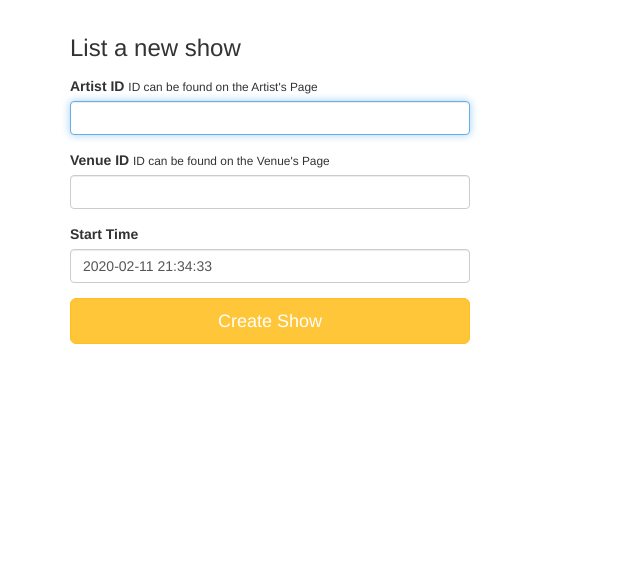
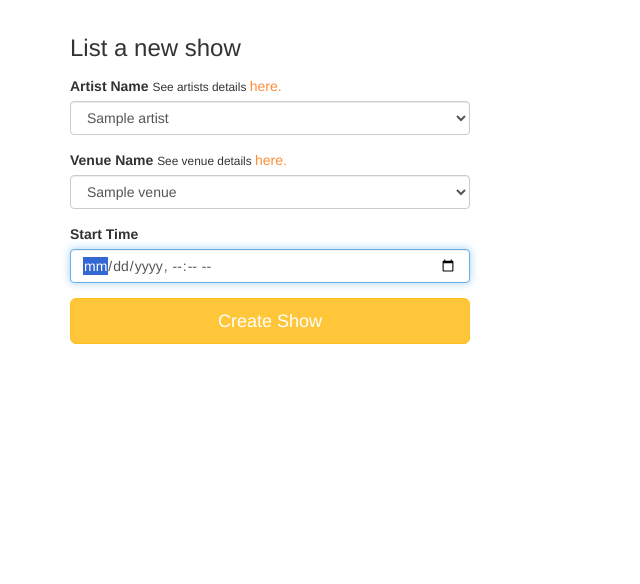
Before and after one commit to jmhuus/udacity_fyyur_app, a Flask app: page /shows/create in a window 1280 px wide. Shown: the part 60-644 px from the top of the page, without its empty margins (0-640 px from the left). Run offline with Flask 2, Linux system fonts and the light colour scheme; tables that the repository leaves empty hold one stand-in row (values such as "Sample post"); some libraries are stand-ins or nearby versions.

Commit message:
Changed show creation to have input drop-down options and time validation.

```diff
--- a/app.py
+++ b/app.py
@@ -471,9 +471,7 @@ def create_artist_form():
 
 @app.route('/artists/create', methods=['POST'])
 def create_artist_submission():
-    # called upon submitting the new artist listing form
-    # TODO: insert form data as a new Venue record in the db, instead
-    # TODO: modify data to be the data object returned from db insertion
+    # Form data
     name = request.form.get('name')
     city = request.form.get('city')
     state = request.form.get('state')
@@ -523,10 +521,15 @@ def shows():
 
 @app.route('/shows/create')
 def create_shows():
-    # renders form. do not touch.
     form = ShowForm()
 
-    return render_template('forms/new_show.html', form=form)
+    # Artist data
+    artists = Artist.query.all()
+
+    # Venue data
+    venues = Venue.query.all()
+
+    return render_template('forms/new_show.html', form=form, artists=artists, venues=venues)
 
 
 @app.route('/shows/create', methods=['POST'])
@@ -534,7 +537,7 @@ def create_show_submission():
     # Retrieve form data
     artist_id = request.form.get('artist_id')
     venue_id = request.form.get('venue_id')
-    start_time = request.form.get('start_time') #TODO(jordanhuus): needs to be in correct format; incoming string data is causing an error
+    start_time = request.form.get('start_time')
 
     # Add data to database
     new_show = Show(artist_id=artist_id, venue_id=venue_id, start_time=start_time)
--- a/templates/forms/new_show.html
+++ b/templates/forms/new_show.html
@@ -2,21 +2,32 @@
 {% block title %}New Show Listing{% endblock %}
 {% block content %}
   <div class="form-wrapper">
-    <form method="post" class="form" name="new_show_form" action="/shows/create">
+    <form id="new_show_form" method="post" class="form" name="new_show_form" action="/shows/create">
       <h3 class="form-heading">List a new show</h3>
       <div class="form-group">
-        <label for="artist_id">Artist ID</label>
-        <small>ID can be found on the Artist's Page</small>
-        {{ form.artist_id(class_ = 'form-control', autofocus = true) }}
+        <label for="artist_id">Artist Name</label>
+        <small>See artists details </small><a href="/artists">here.</a>
+        <!-- {{ form.artist_id(class_ = 'form-control', autofocus = true) }} -->
+        <select class="form-control" name="artist_id" form="new_show_form">
+        {% for artist in artists %}
+            <option value="{{artist.id}}">{{artist.name}}</option>
+        {% endfor %}
+        </select>
+
       </div>
       <div class="form-group">
-        <label for="venue_id">Venue ID</label>
-        <small>ID can be found on the Venue's Page</small>
-        {{ form.venue_id(class_ = 'form-control', autofocus = true) }}
+        <label for="venue_id">Venue Name</label>
+        <small>See venue details </small><a href="/venues">here.</a>
+        <!-- {{ form.venue_id(class_ = 'form-control', autofocus = true) }} -->
+        <select class="form-control" name="venue_id" form="new_show_form">
+        {% for venue in venues %}
+            <option value="{{venue.id}}">{{venue.name}}</option>
+        {% endfor %}
+        </select>
       </div>
       <div class="form-group">
           <label for="start_time">Start Time</label>
-          {{ form.start_time(class_ = 'form-control', placeholder='YYYY-MM-DD HH:MM', autofocus = true) }}
+          <input name="start_time" class="form-control" type="datetime-local" id="birthdaytime" name="birthdaytime" autofocus>
         </div>
       <input type="submit" value="Create Show" class="btn btn-primary btn-lg btn-block">
     </form>
```
